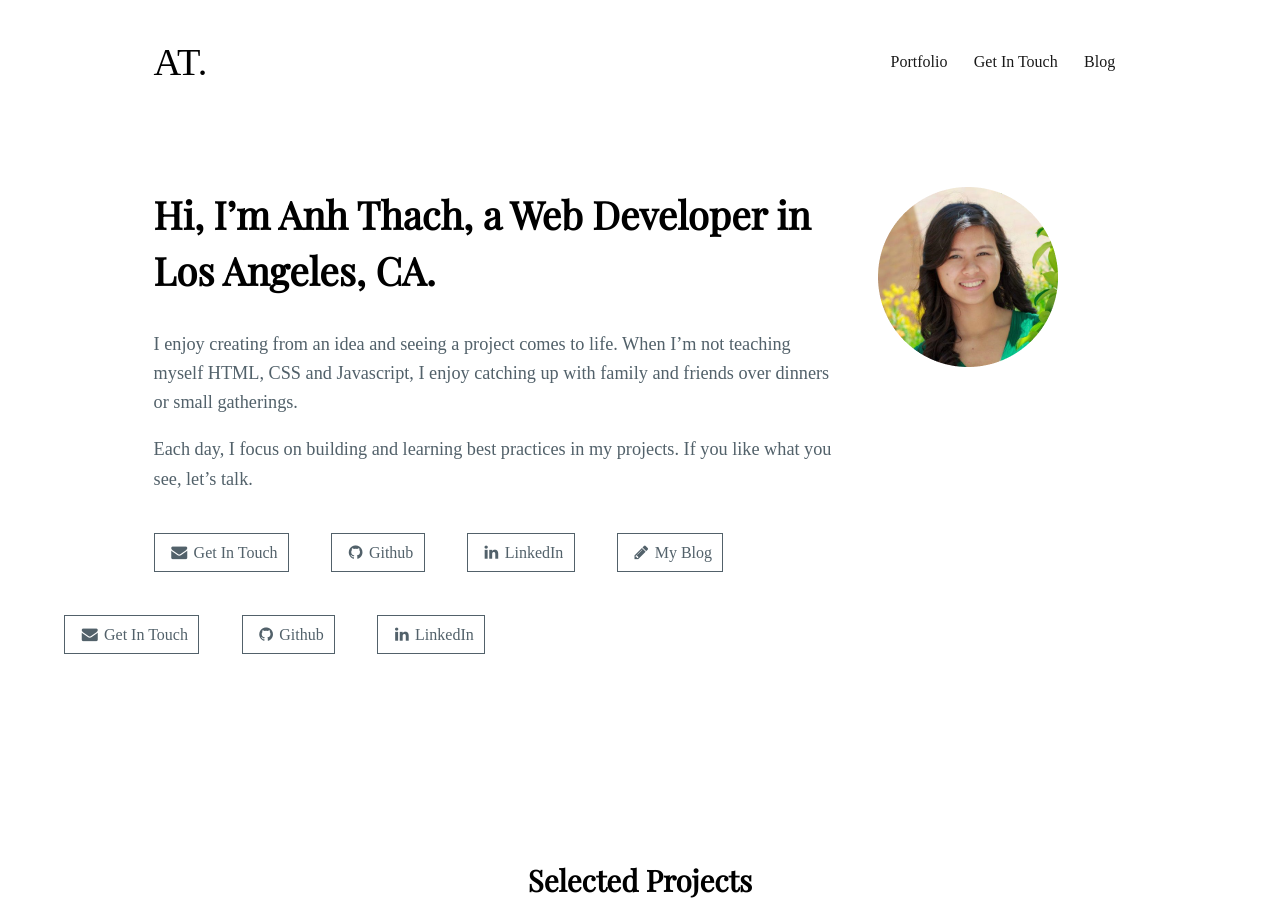
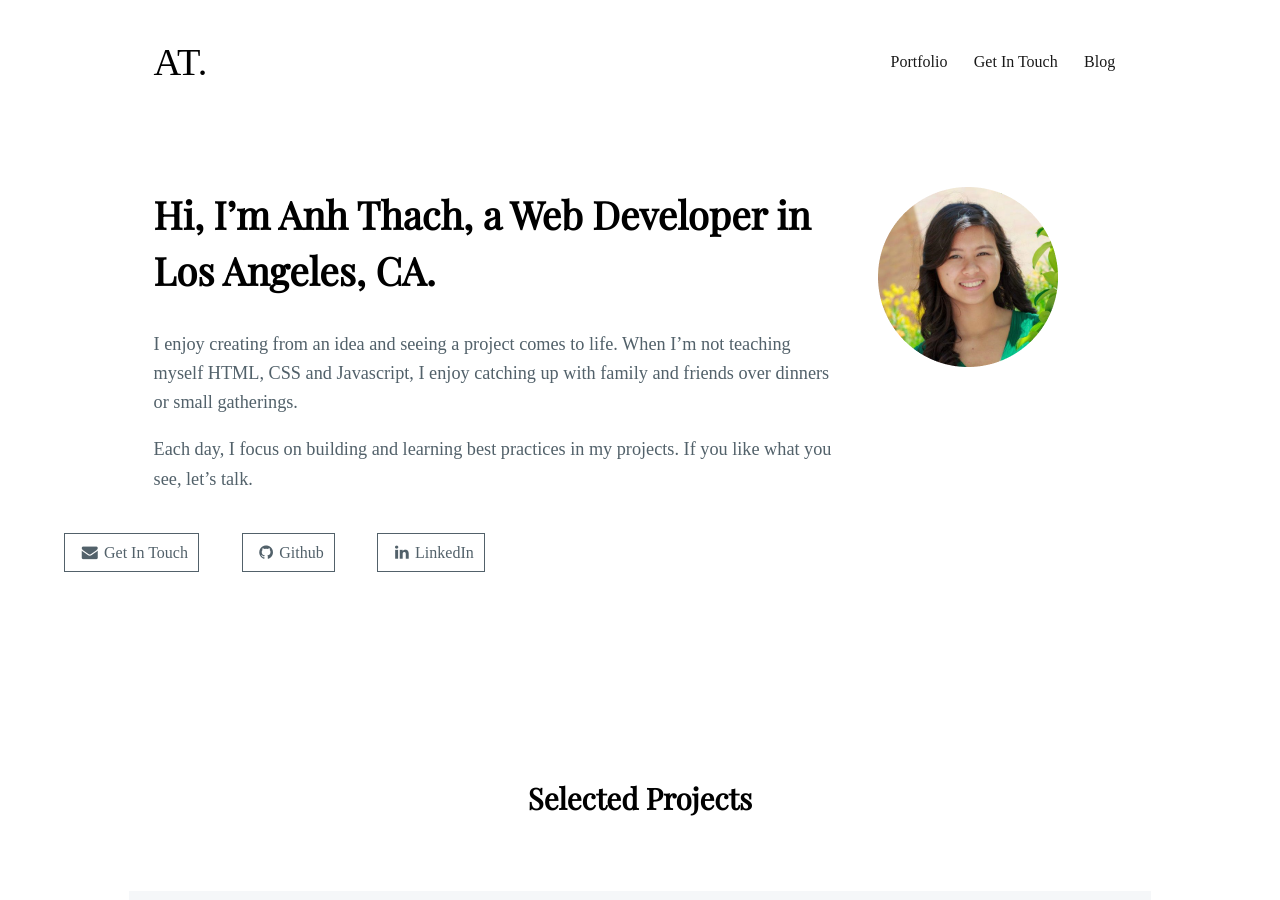
Before and after one commit to windan11/windan11.github.io, a Jekyll site: the page built from index.md, in a window 1280 px wide and 900 px high. Built offline with Jekyll 4.4.1, drawn with Linux system fonts in a browser that asks for light colours; some web fonts are replaced.

Commit message:
Update index.md

```diff
--- a/index.md
+++ b/index.md
@@ -9,10 +9,3 @@ layout: home
 I enjoy creating from an idea and seeing a project comes to life. When I'm not teaching myself HTML, CSS and Javascript, I enjoy catching up with family and friends over dinners or small gatherings.
 
 Each day, I focus on building and learning best practices in my projects. If you like what you see, let's talk.
-
-<div class="row">
-  <a class="contact-btn" href="mailto:athach28@gmail.com"><i class="fa fa-envelope" aria-hidden="true"></i>Get In Touch</a>
-  <a class="contact-btn" href="https://github.com/windan11"><i class="fa fa-github"  aria-hidden="true"></i>Github</a>
-  <a class="contact-btn" href="https://www.linkedin.com/in/anh-thach"><i class="fa fa-linkedin" aria-hidden="true"></i>LinkedIn</a>
-  <a class="contact-btn" href="https://www.anthach.xyz/blog/"><i class="fa fa-pencil" aria-hidden="true"></i>My Blog</a>
-</div>
```
